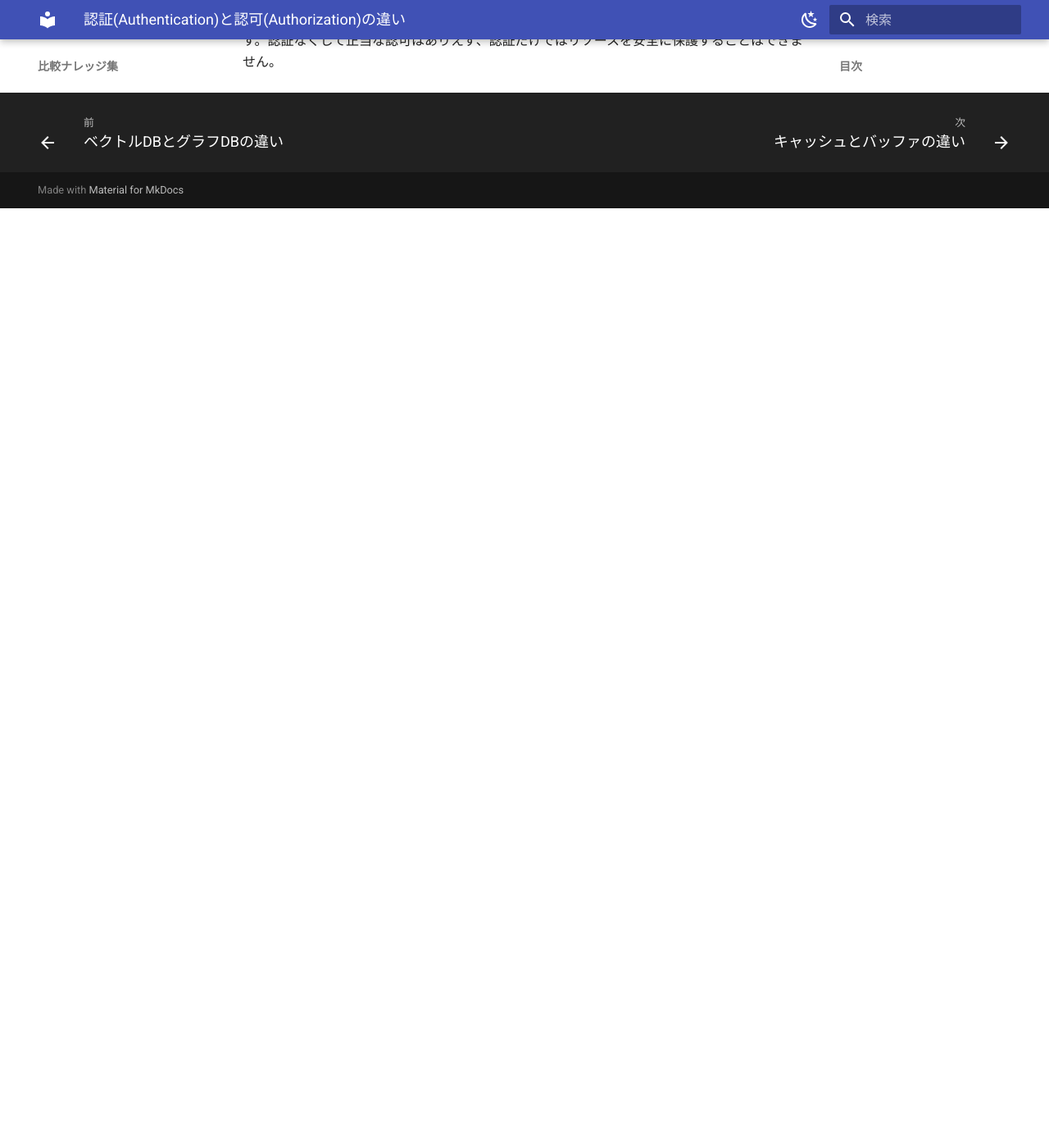
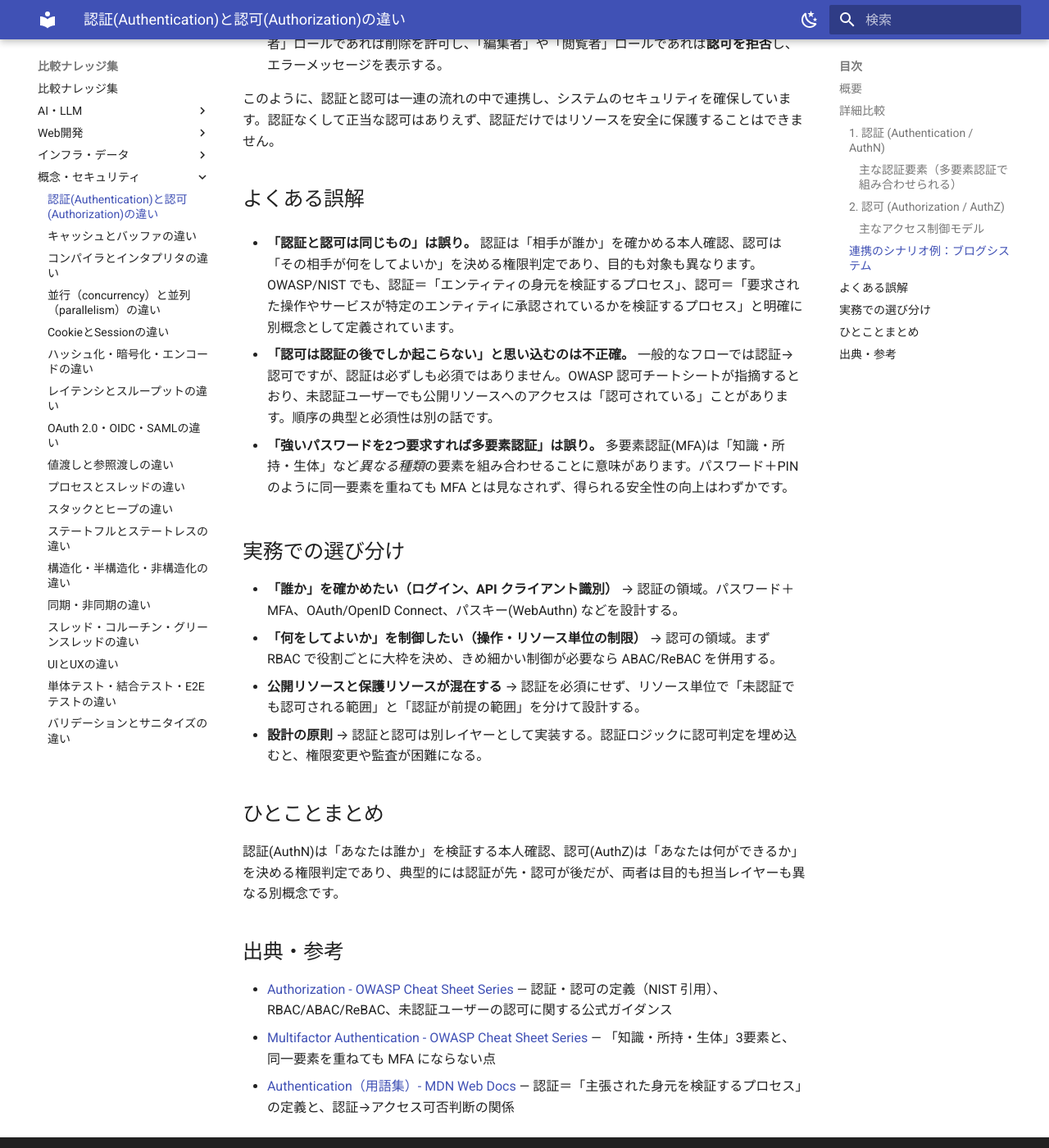
Before and after one commit to tomomira/comparisons, an MkDocs documentation site: the page built from docs/concept/authn-vs-authz.md, in a window 1280 px wide and 1400 px high, scrolled down 2574 px. Shown: the whole window at 82% size. Built offline with MkDocs 1.6.1 and Material for MkDocs 9.7.7, drawn with Linux system fonts in a browser that asks for light colours; before the commit the page ends 2828 px from its top, so only the background shows below that; some of the changed text lies outside the part shown.

Commit message:
qa(existing): 底上げ＋factcheck authn-vs-authz

```diff
--- a/docs/concept/authn-vs-authz.md
+++ b/docs/concept/authn-vs-authz.md
@@ -1,17 +1,21 @@
 ---
 title: "認証(Authentication)と認可(Authorization)の違い"
 category: concept
-tags: []
+tags: [security]
 created: "2025-07-27"
-updated: "2026-05-15"
+updated: "2026-05-18"
 freshness: stable
 ---
 
 # 【比較】認証(Authentication)と認可(Authorization)の違い
 
+## 概要
+
 情報セキュリティの文脈で必ず登場する「認証」と「認可」。この2つの言葉は、システムへのアクセス制御における連続したプロセスですが、その役割は明確に区別されます。しばしば混同されがちですが、安全なシステムを構築するためには、この違いを正確に理解することが不可欠です。
 
-## 概要
+一言で言うと、**認証は「システムの入り口のドアを開けるための身分証明」** であり、**認可は「ドアの中に入った後、どの部屋に入れるかを決める権限設定」** です。認証（AuthN）は「あなたは誰か」を検証し、認可（AuthZ）は「あなたは何ができるか」を決定します。一般的なフローでは認証が先、認可が後に行われます。
+
+## 詳細比較
 
 | 項目 | 認証 (Authentication / AuthN) | 認可 (Authorization / AuthZ) |
 | --- | --- | --- |
@@ -46,6 +44,8 @@ freshness: stable
     - ユーザー固有の身体的特徴。
     - **例**: 指紋、顔、虹彩、静脈
 
+なお、同じ要素を2つ重ねる（パスワード＋PIN など）のは多要素認証(MFA)とは見なされず、安全性の向上はわずかです。MFA は「異なる種類の要素」を組み合わせることで強度を高めます。
+
 **認証に成功すると、システムは「この通信の相手は、確かにユーザーAさん本人である」と確認できます。** しかし、この時点では、Aさんがシステム内で**何をして良いか**はまだ決まっていません。
 
 ### 2. 認可 (Authorization / AuthZ)
@@ -55,17 +55,15 @@ freshness: stable
 #### 主なアクセス制御モデル
 
 - **ロールベースアクセス制御 (RBAC)**
-    - ユーザーに「管理者」「編集者」「閲覧者」などの「役割（ロール）」を割り当て、その役割に応じて権限を管理する最も一般的な方法。
+    - ユーザーに「管理者」「編集者」「閲覧者」などの「役割（ロール）」を割り当て、その役割に応じて権限を管理する一般的な方法。
 - **アクセス制御リスト (ACL)**
     - 各リソースに対して、どのユーザーがどのような操作（読み取り、書き込みなど）を許可されているかのリストを直接設定する方法。
 - **属性ベースアクセス制御 (ABAC)**
-    - ユーザーの属性（部署、役職など）、リソースの属性（機密度）、環境（アクセス時間、場所）など、様々な条件を組み合わせて動的にアクセス権を判断する、より柔軟で強力な方法。
+    - ユーザーの属性（部署、役職など）、リソースの属性（機密度）、環境（アクセス時間、場所）など、様々な条件を組み合わせて動的にアクセス権を判断する、より柔軟で強力な方法。OWASP は柔軟性・スケーラビリティの観点から、RBAC よりも ABAC や ReBAC（関係ベースアクセス制御）を推奨しています。
 
 **認可プロセスにより、システムは「ユーザーAさんは、この記事を閲覧することはできるが、編集や削除はできない」といった判断を下します。**
 
----
-
-## 連携のシナリオ例：ブログシステム
+### 連携のシナリオ例：ブログシステム
 
 1.  **アクセス**: ユーザーがブログの管理画面URLにアクセスする。
 2.  **認証要求**: システムはログイン画面を表示し、IDとパスワードの入力を求める。
@@ -74,3 +72,28 @@ freshness: stable
 5.  **認可処理**: システムは、そのユーザーに割り当てられたロール（役割）を確認する。「管理者」ロールであれば削除を許可し、「編集者」や「閲覧者」ロールであれば**認可を拒否**し、エラーメッセージを表示する。
 
 このように、認証と認可は一連の流れの中で連携し、システムのセキュリティを確保しています。認証なくして正当な認可はありえず、認証だけではリソースを安全に保護することはできません。
+
+## よくある誤解
+
+- **「認証と認可は同じもの」は誤り。** 認証は「相手が誰か」を確かめる本人確認、認可は「その相手が何をしてよいか」を決める権限判定であり、目的も対象も異なります。OWASP/NIST でも、認証＝「エンティティの身元を検証するプロセス」、認可＝「要求された操作やサービスが特定のエンティティに承認されているかを検証するプロセス」と明確に別概念として定義されています。
+
+- **「認可は認証の後でしか起こらない」と思い込むのは不正確。** 一般的なフローでは認証→認可ですが、認証は必ずしも必須ではありません。OWASP 認可チートシートが指摘するとおり、未認証ユーザーでも公開リソースへのアクセスは「認可されている」ことがあります。順序の典型と必須性は別の話です。
+
+- **「強いパスワードを2つ要求すれば多要素認証」は誤り。** 多要素認証(MFA)は「知識・所持・生体」など*異なる種類*の要素を組み合わせることに意味があります。パスワード＋PIN のように同一要素を重ねても MFA とは見なされず、得られる安全性の向上はわずかです。
+
+## 実務での選び分け
+
+- **「誰か」を確かめたい（ログイン、API クライアント識別）** → 認証の領域。パスワード＋MFA、OAuth/OpenID Connect、パスキー(WebAuthn) などを設計する。
+- **「何をしてよいか」を制御したい（操作・リソース単位の制限）** → 認可の領域。まず RBAC で役割ごとに大枠を決め、きめ細かい制御が必要なら ABAC/ReBAC を併用する。
+- **公開リソースと保護リソースが混在する** → 認証を必須にせず、リソース単位で「未認証でも認可される範囲」と「認証が前提の範囲」を分けて設計する。
+- **設計の原則** → 認証と認可は別レイヤーとして実装する。認証ロジックに認可判定を埋め込むと、権限変更や監査が困難になる。
+
+## ひとことまとめ
+
+認証(AuthN)は「あなたは誰か」を検証する本人確認、認可(AuthZ)は「あなたは何ができるか」を決める権限判定であり、典型的には認証が先・認可が後だが、両者は目的も担当レイヤーも異なる別概念です。
+
+## 出典・参考
+
+- [Authorization - OWASP Cheat Sheet Series](https://cheatsheetseries.owasp.org/cheatsheets/Authorization_Cheat_Sheet.html) — 認証・認可の定義（NIST 引用）、RBAC/ABAC/ReBAC、未認証ユーザーの認可に関する公式ガイダンス
+- [Multifactor Authentication - OWASP Cheat Sheet Series](https://cheatsheetseries.owasp.org/cheatsheets/Multifactor_Authentication_Cheat_Sheet.html) — 「知識・所持・生体」3要素と、同一要素を重ねても MFA にならない点
+- [Authentication（用語集）- MDN Web Docs](https://developer.mozilla.org/en-US/docs/Glossary/Authentication) — 認証＝「主張された身元を検証するプロセス」の定義と、認証→アクセス可否判断の関係
```
Also changed, not shown: other parts of docs/concept/authn-vs-authz.md (+0 -6 lines).
